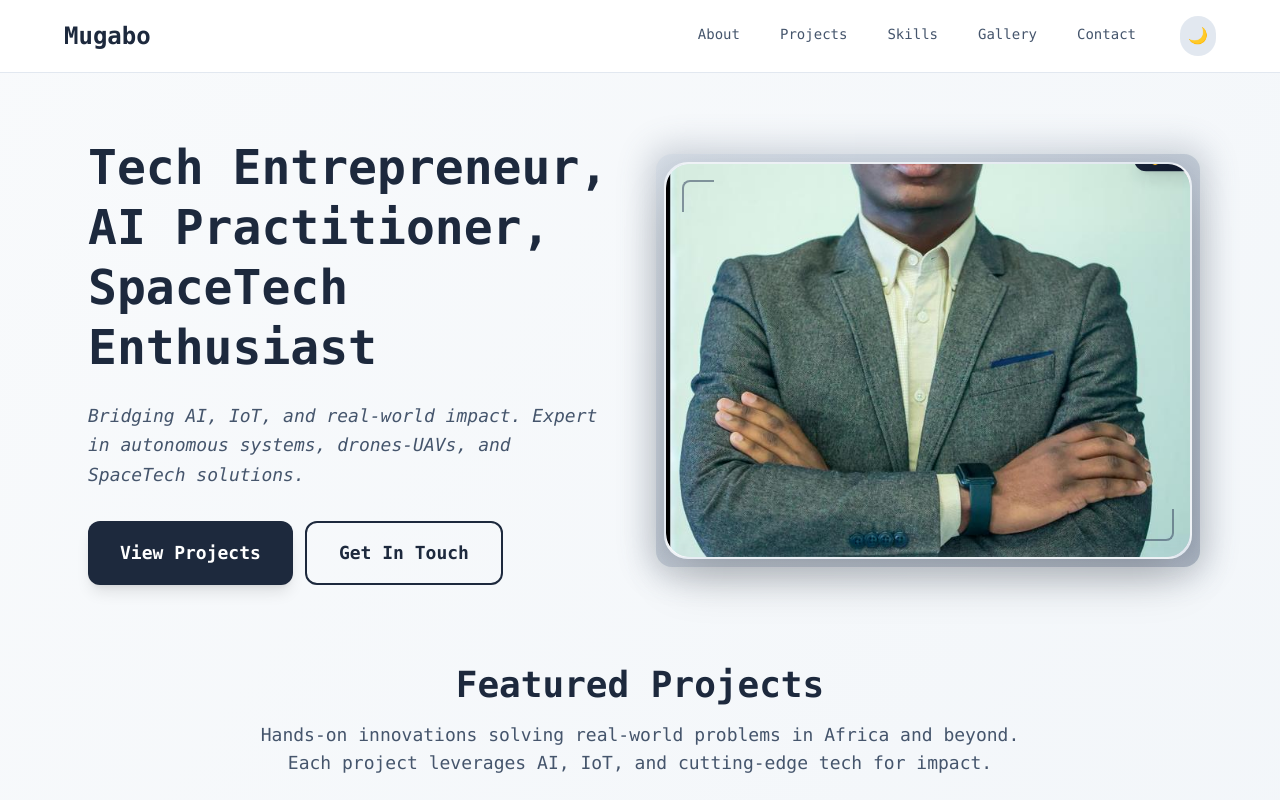
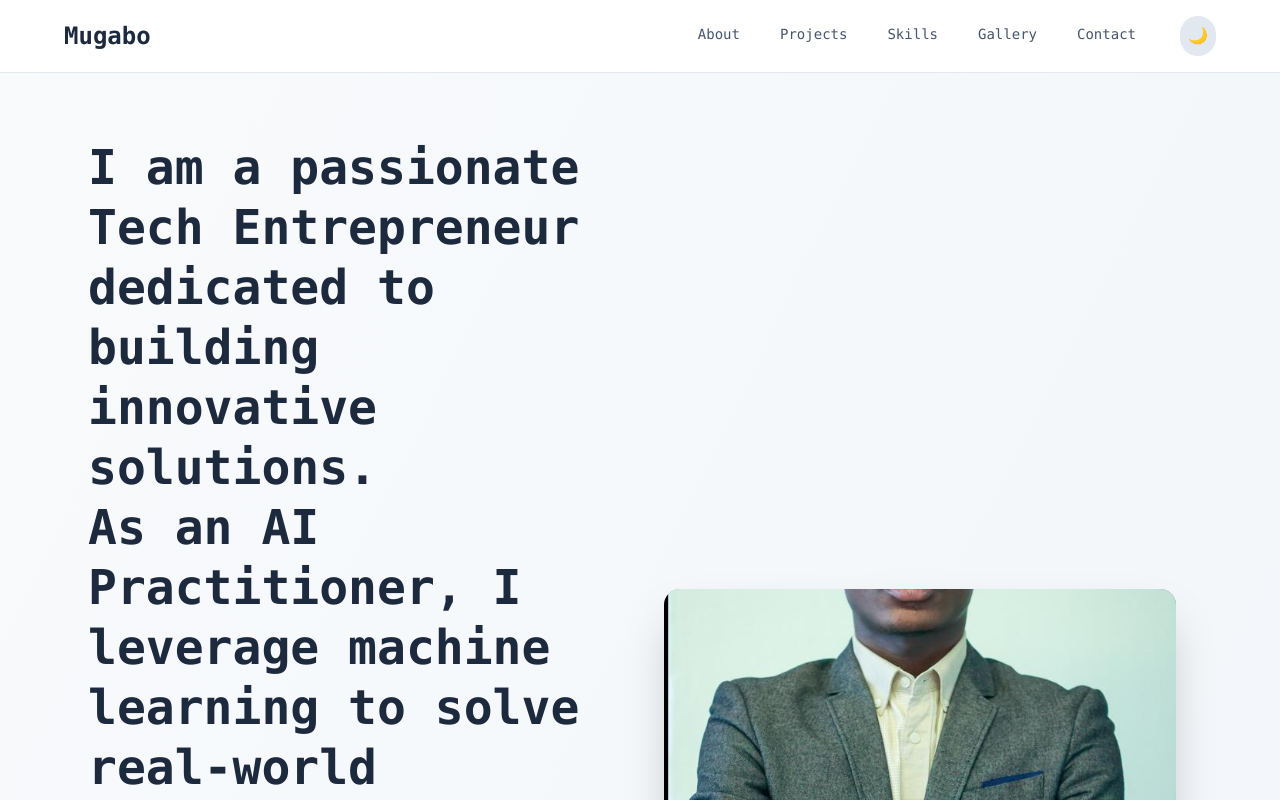
Before and after one commit to merma1509/Portfolio-Website, a Next.js app in the folder frontend/: page / in a window 1280 px wide. Shown: the top 800 px of the page. Built offline with nearby package versions, Linux system fonts and the light colour scheme.

Commit message:
Add M letter favicon and restructure hero section text into 3 sentences

```diff
--- a/frontend/app/page.tsx
+++ b/frontend/app/page.tsx
@@ -118,11 +118,11 @@ export default function Home() {
         <div className="flex flex-col lg:grid lg:grid-cols-2 gap-6 lg:gap-8 xl:gap-12 items-center">
           <div className="order-2 lg:order-1 text-center lg:text-left">
             <h2 className="text-xl sm:text-2xl md:text-3xl lg:text-4xl xl:text-5xl font-bold text-slate-800 dark:text-white mb-2 sm:mb-3 md:mb-4 lg:mb-6 leading-tight">
-              Tech Entrepreneur,
+              I am a passionate Tech Entrepreneur dedicated to building innovative solutions.
               <br className="hidden sm:block" />
-              <span className="sm:hidden"> </span>AI Practitioner,
-              <br className="hidden md:block" />
-              <span className="sm:hidden"> </span>SpaceTech Enthusiast
+              <span className="sm:hidden"> </span>As an AI Practitioner, I leverage machine learning to solve real-world problems.
+              <br className="hidden sm:block" />
+              <span className="sm:hidden"> </span>My expertise extends to SpaceTech, where I work on cutting-edge aerospace technologies.
             </h2>
             <p className="text-xs sm:text-sm md:text-base lg:text-lg text-slate-600 dark:text-slate-300 mb-3 sm:mb-4 md:mb-6 lg:mb-8 max-w-2xl mx-auto lg:mx-0 leading-relaxed">
               <i>Bridging AI, IoT, and real-world impact. Expert in autonomous systems, drones-UAVs, and SpaceTech solutions.</i>
@@ -143,41 +143,8 @@ export default function Home() {
             </div>
           </div>
           <div className="order-1 lg:order-2 relative">
-            {/* Enhanced Profile Image Container */}
-            <div className="relative mx-auto lg:mx-0 w-full max-w-xs sm:max-w-sm md:max-w-md lg:max-w-lg xl:max-w-xl">
-              {/* Decorative background elements */}
-              <div className="absolute -inset-4 bg-gradient-to-r from-slate-600 via-slate-500 to-slate-600 dark:from-slate-400 dark:via-slate-300 dark:to-slate-400 rounded-3xl blur-lg opacity-20 animate-pulse"></div>
-              <div className="absolute -inset-2 bg-gradient-to-br from-slate-300 to-slate-500 dark:from-slate-600 dark:to-slate-800 rounded-2xl opacity-40"></div>
-
-              {/* Main image container */}
-              <div className="relative bg-gradient-to-br from-slate-100 via-white to-slate-200 dark:from-slate-700 dark:via-slate-800 dark:to-slate-900 rounded-2xl sm:rounded-3xl shadow-2xl hover:shadow-3xl transition-all duration-500 overflow-hidden border-2 border-slate-200/50 dark:border-slate-600/50 backdrop-blur-sm">
-                {/* Animated border gradient */}
-                <div className="absolute inset-0 rounded-2xl sm:rounded-3xl bg-gradient-to-r from-slate-400 via-slate-500 to-slate-600 dark:from-slate-300 dark:via-slate-400 dark:to-slate-500 opacity-20 animate-pulse"></div>
-
-                {/* Profile image */}
-                <div className="relative rounded-2xl sm:rounded-3xl overflow-hidden bg-gradient-to-br from-slate-400 to-slate-600 dark:from-slate-500 dark:to-slate-700 aspect-[4/3]">
-                  <img
-                    src="/mugabo.jpg"
-                    alt="Mugabo's profile photo"
-                    className="w-full h-full object-cover transition-transform duration-700 hover:scale-110"
-                  />
-
-                  {/* Overlay gradient for better text readability if needed */}
-                  <div className="absolute inset-0 bg-gradient-to-t from-black/10 to-transparent opacity-0 hover:opacity-100 transition-opacity duration-300"></div>
-                </div>
-
-                {/* Floating badge */}
-                <div className="absolute -top-3 -right-3 bg-gradient-to-br from-slate-800 to-slate-900 dark:from-slate-200 dark:to-slate-100 text-white dark:text-slate-800 px-3 py-1 rounded-full text-xs font-semibold shadow-lg animate-bounce">
-                  👋 Hi!
-                </div>
-
-                {/* Decorative corner elements */}
-                <div className="absolute top-4 left-4 w-8 h-8 border-l-2 border-t-2 border-slate-600 dark:border-slate-300 rounded-tl-lg opacity-60"></div>
-                <div className="absolute bottom-4 right-4 w-8 h-8 border-r-2 border-b-2 border-slate-600 dark:border-slate-300 rounded-br-lg opacity-60"></div>
-              </div>
-
-              {/* Reflection effect */}
-              <div className="absolute inset-x-0 -bottom-2 h-4 bg-gradient-to-t from-slate-200/30 to-transparent dark:from-slate-700/30 rounded-b-2xl blur-sm"></div>
+            <div className="w-full max-w-sm sm:max-w-md lg:max-w-lg mx-auto lg:mx-0 aspect-[4/3] bg-gradient-to-br from-slate-400 to-slate-600 rounded-xl sm:rounded-2xl shadow-2xl overflow-hidden">
+              <img src="/mugabo.jpg" alt="Mugabo's profile photo" className="w-full h-full object-cover" />
             </div>
           </div>
         </div>
```
Also changed, not shown: frontend/public/favicon.svg (added), 1 other file (tests, documents, lock files or other folders).
